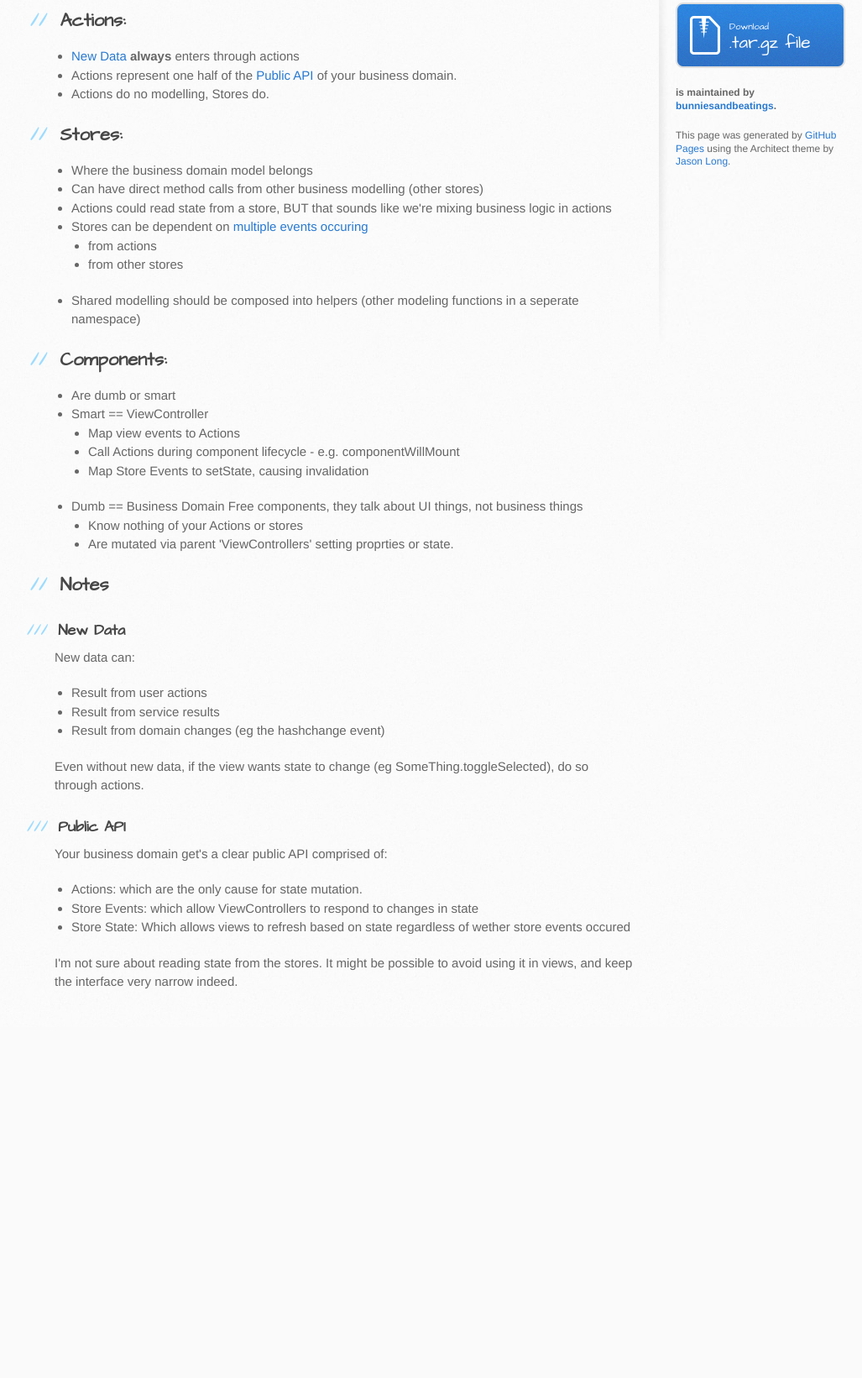
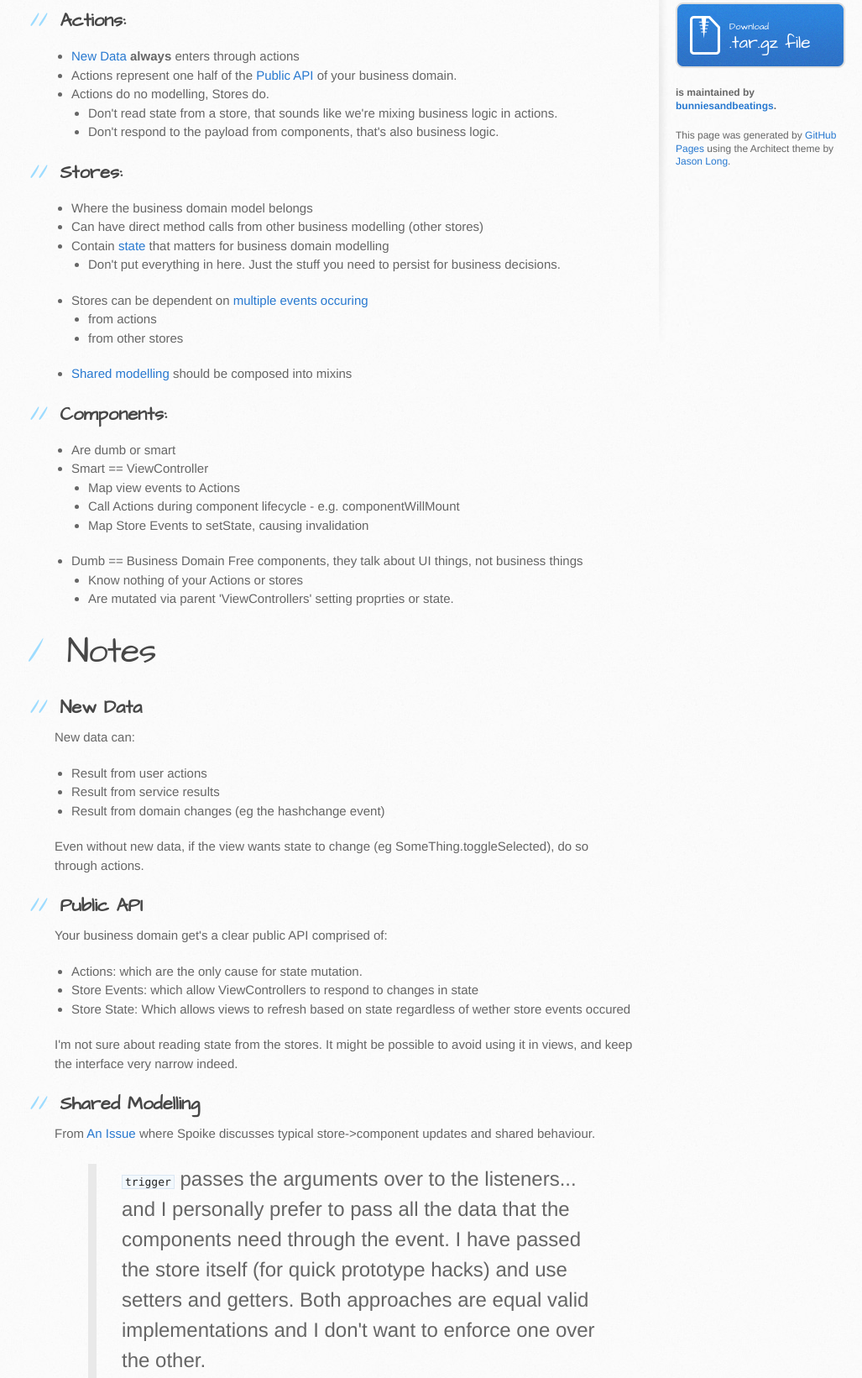
Before and after one commit to bunniesandbeatings/RefluxManifesto, a plain HTML site: page index.html in a window 1280 px wide. Shown: the part 363-2004 px from the top of the page at 84% size, without its empty margins (105-1132 px from the left). Before the commit the page ends 1586 px from the top, so only its background shows below. Drawn offline with Linux system fonts and the light colour scheme.

```diff
--- a/index.html
+++ b/index.html
@@ -40,7 +40,14 @@
 <li>
 <a href="#new-data">New Data</a> <strong>always</strong> enters through actions</li>
 <li>Actions represent one half of the <a href="#public-api">Public API</a> of your business domain.</li>
-<li>Actions do no modelling, Stores do.</li>
+<li>Actions do no modelling, Stores do.
+
+<ul>
+<li>Don't read state from a store, that sounds like we're mixing business logic in actions.</li>
+<li>Don't respond to the payload from components, that's also business logic.<br>
+</li>
+</ul>
+</li>
 </ul>
 
 <h2>
@@ -49,7 +56,12 @@
 <ul>
 <li>Where the business domain model belongs</li>
 <li>Can have direct method calls from other business modelling (other stores)</li>
-<li>Actions could read state from a store, BUT that sounds like we're mixing business logic in actions</li>
+<li>Contain <a href="#state">state</a> that matters for business domain modelling
+
+<ul>
+<li>Don't put everything in here. Just the stuff you need to persist for business decisions. </li>
+</ul>
+</li>
 <li>Stores can be dependent on <a href="https://github.com/spoike/refluxjs#joining-parallel-listeners-with-composed-listenables">multiple events occuring</a>
 
 <ul>
@@ -57,7 +69,8 @@
 <li>from other stores</li>
 </ul>
 </li>
-<li>Shared modelling should be composed into helpers (other modeling functions in a seperate namespace)</li>
+<li>
+<a href="#shared-modelling">Shared modelling</a> should be composed into mixins</li>
 </ul>
 
 <h2>
@@ -82,11 +95,11 @@
 </li>
 </ul>
 
+<h1>
+<a id="notes" class="anchor" href="#notes" aria-hidden="true"><span class="octicon octicon-link"></span></a>Notes</h1>
+
 <h2>
-<a id="notes" class="anchor" href="#notes" aria-hidden="true"><span class="octicon octicon-link"></span></a>Notes</h2>
-
-<h3>
-<a id="new-data" class="anchor" href="#new-data" aria-hidden="true"><span class="octicon octicon-link"></span></a>New Data</h3>
+<a id="new-data" class="anchor" href="#new-data" aria-hidden="true"><span class="octicon octicon-link"></span></a>New Data</h2>
 
 <p>New data can:</p>
 
@@ -98,8 +111,8 @@
 
 <p>Even without new data, if the view wants state to change (eg SomeThing.toggleSelected), do so through actions.</p>
 
-<h3>
-<a id="public-api" class="anchor" href="#public-api" aria-hidden="true"><span class="octicon octicon-link"></span></a>Public API</h3>
+<h2>
+<a id="public-api" class="anchor" href="#public-api" aria-hidden="true"><span class="octicon octicon-link"></span></a>Public API</h2>
 
 <p>Your business domain get's a clear public API comprised of:</p>
 
@@ -110,6 +123,33 @@
 </ul>
 
 <p>I'm not sure about reading state from the stores. It might be possible to avoid using it in views, and keep the interface very narrow indeed.</p>
+
+<h2>
+<a id="shared-modelling" class="anchor" href="#shared-modelling" aria-hidden="true"><span class="octicon octicon-link"></span></a>Shared Modelling</h2>
+
+<p>From <a href="https://github.com/spoike/refluxjs/issues/252">An Issue</a> where Spoike discusses typical store-&gt;component updates and shared behaviour.</p>
+
+<blockquote>
+<p><code>trigger</code> passes the arguments over to the listeners... and I personally prefer to pass all the data that the components need through the event. I have passed the store itself (for quick prototype hacks) and use setters and getters. Both approaches are equal valid implementations and I don't want to enforce one over the other.</p>
+
+<p>However I don't personally encourage the latter approach (of setters and getters on the store) since that usually has been a slipper slope to create stores that are "god classes". "God class" or "big ball of mud" are anti-patterns that I like to avoid.</p>
+
+<p>As to how to reuse, I use mixins when applicable. If you think about them as traits, it makes it easy to attach functionality that you may want to reuse. If you need to add common methods to all stores you may add them to the <code>Reflux.StoreMixin</code> which is used during creation of stores.</p>
+</blockquote>
+
+<h2>
+<a id="state" class="anchor" href="#state" aria-hidden="true"><span class="octicon octicon-link"></span></a>State</h2>
+
+<p>Spoike suggests:</p>
+
+<blockquote>
+<blockquote>
+<p>As far as Flux goes is it okay to store the global var map = Object instance inside a store as a plain JS variable and then have a getter/setter action to get that map instance across multiple components in my app, including Maps component itself?
+Sure, if that works for you then it is okay. Stores are supposed to hold all the data that the components need between each other.</p>
+</blockquote>
+</blockquote>
+
+<p>I'm of the opinion that you would try to avoid storing a whole map component (google map object), and have a controller view share it's state with the business model through busines-centric actions. This way you find yourself modelling your domain, not Googles. </p>
         </section>
 
         <aside id="sidebar">
```
Also changed, not shown: params.json (+1 -1 lines).
